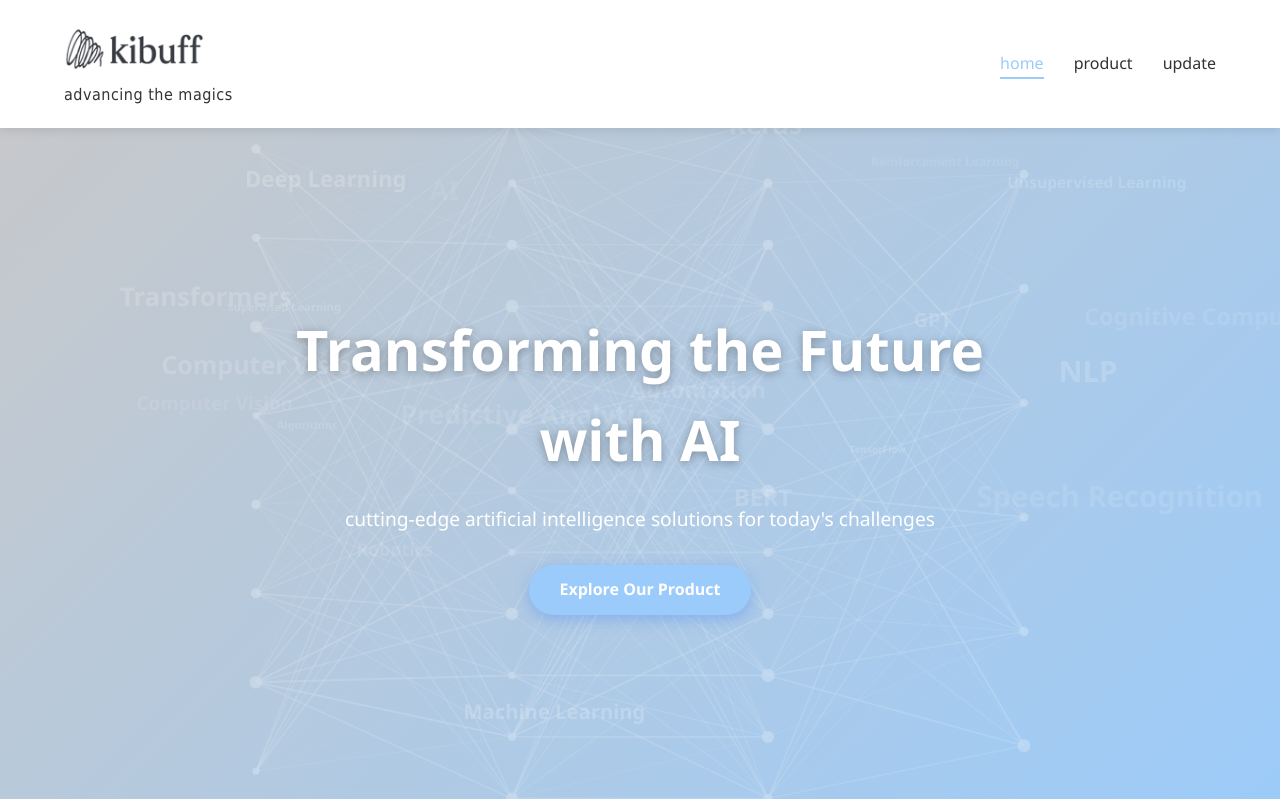
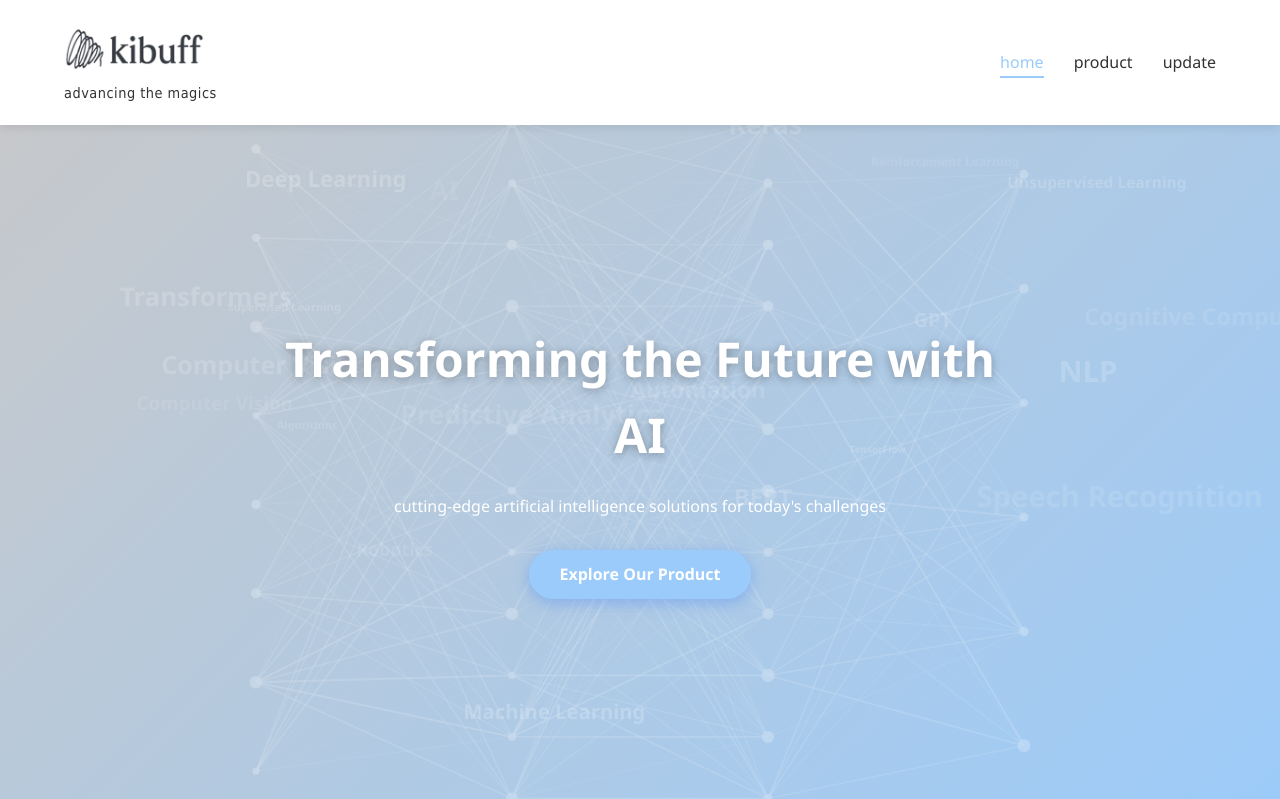
Before and after one commit to hutualive/hutualive.github.io, a plain HTML site: page index.html in a window 1280 px wide. Shown: the top 799 px of the page. Drawn offline with nearby package versions, Linux system fonts and the light colour scheme.

Commit message:
update the headline

```diff
--- a/styles.css
+++ b/styles.css
@@ -59,7 +59,7 @@ nav {
 }
 
 .logo .slogan {
-    font-size: 1rem;
+    font-size: 0.9rem;
     color: #333;
     font-weight: 400;
     font-family: Tahoma;
@@ -141,17 +141,17 @@ nav {
     text-align: center;
     z-index: 10;
     padding: 0 20px;
-    max-width: 800px;
+    max-width: 780px;
 }
 
 .hero-content h1 {
-    font-size: 3.5rem;
+    font-size: 3rem;
     margin-bottom: 20px;
     text-shadow: 0 2px 10px rgba(0, 0, 0, 0.3);
 }
 
 .hero-content p {
-    font-size: 1.2rem;
+    font-size: 1rem;
     margin-bottom: 30px;
 }
 
```
